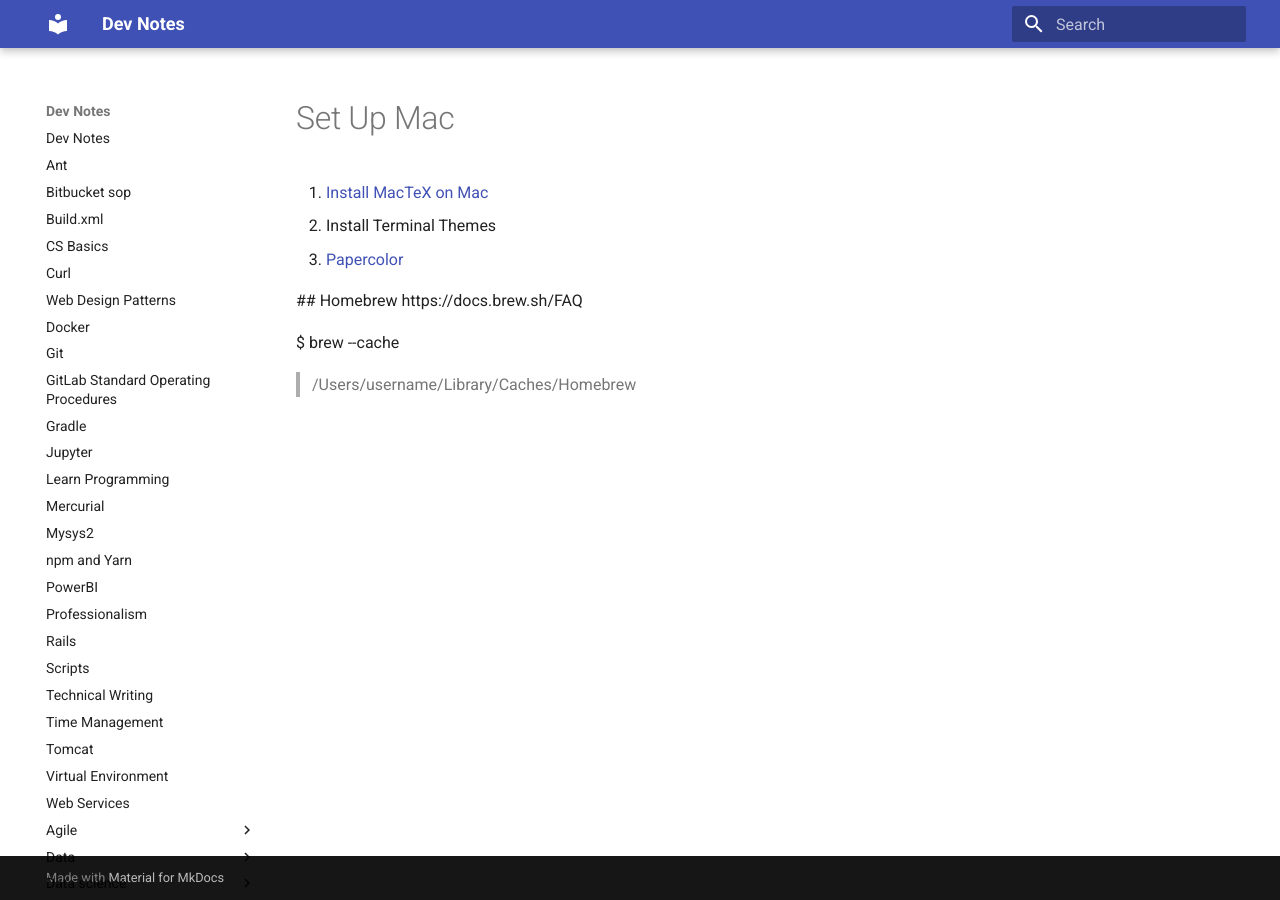
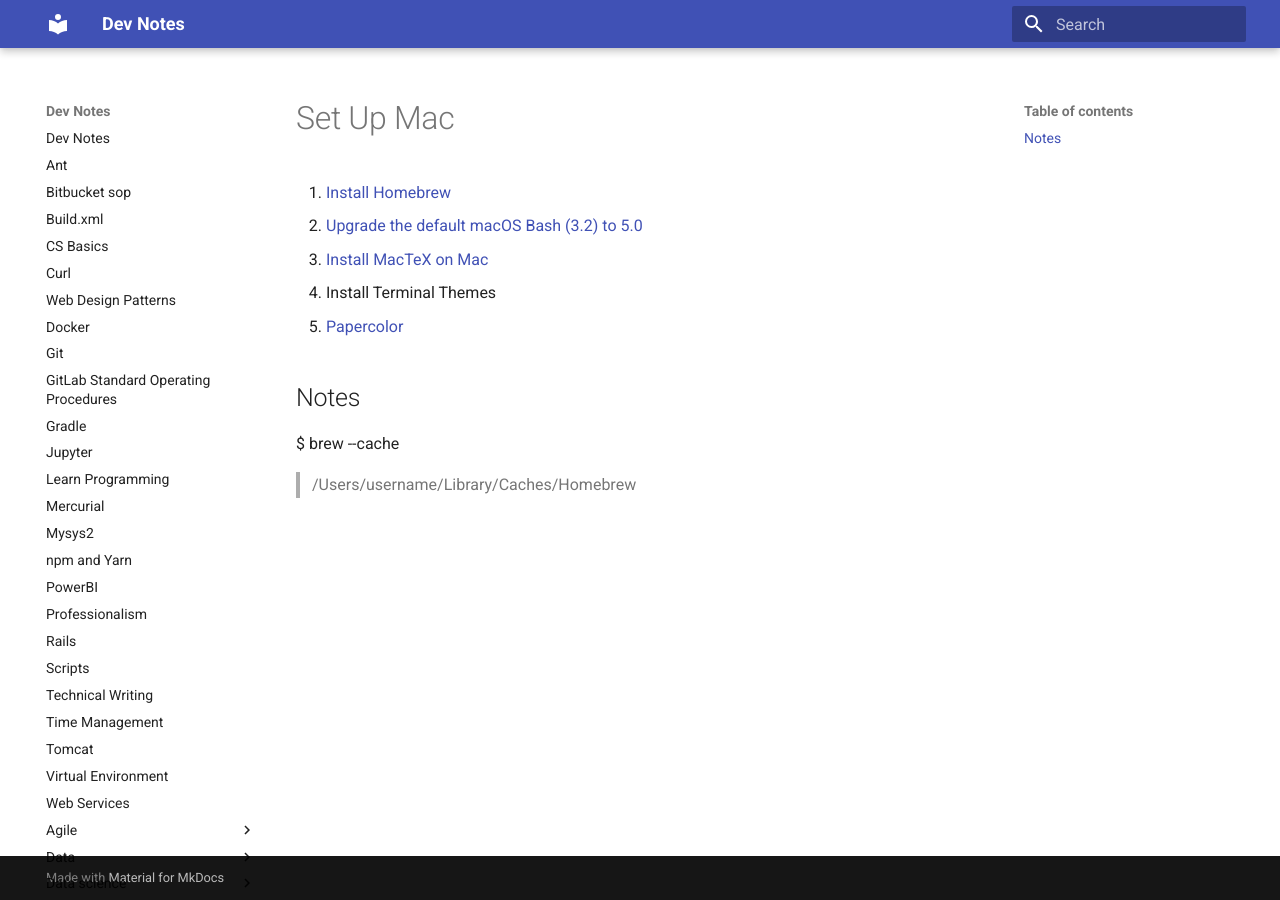
Before and after one commit to shylaclark/dev-notes, an MkDocs documentation site: the page built from docs/new-work-env/mac-only.md, in a window 1280 px wide. Built offline with MkDocs 1.6.1 and Material for MkDocs 9.7.7, drawn with Linux system fonts in a browser that asks for light colours.

Commit message:
Update mac-only.md

```diff
--- a/docs/new-work-env/mac-only.md
+++ b/docs/new-work-env/mac-only.md
@@ -1,11 +1,12 @@
 # Set Up Mac
 
-1. [Install MacTeX on Mac](https://tug.org/mactex/)
-1. Install Terminal Themes
+1. [Install Homebrew](https://brew.sh/)
+2. [Upgrade the default macOS Bash (3.2) to 5.0](https://itnext.io/upgrading-bash-on-macos-7138bd1066ba)
+3. [Install MacTeX on Mac](https://tug.org/mactex/)
+4. Install Terminal Themes
   * [Papercolor](https://github.com/tomotargz/papercolor-terminal-app)
 
-  ## Homebrew
-  https://docs.brew.sh/FAQ
 
+## Notes
   $ brew --cache
   > /Users/username/Library/Caches/Homebrew
```
